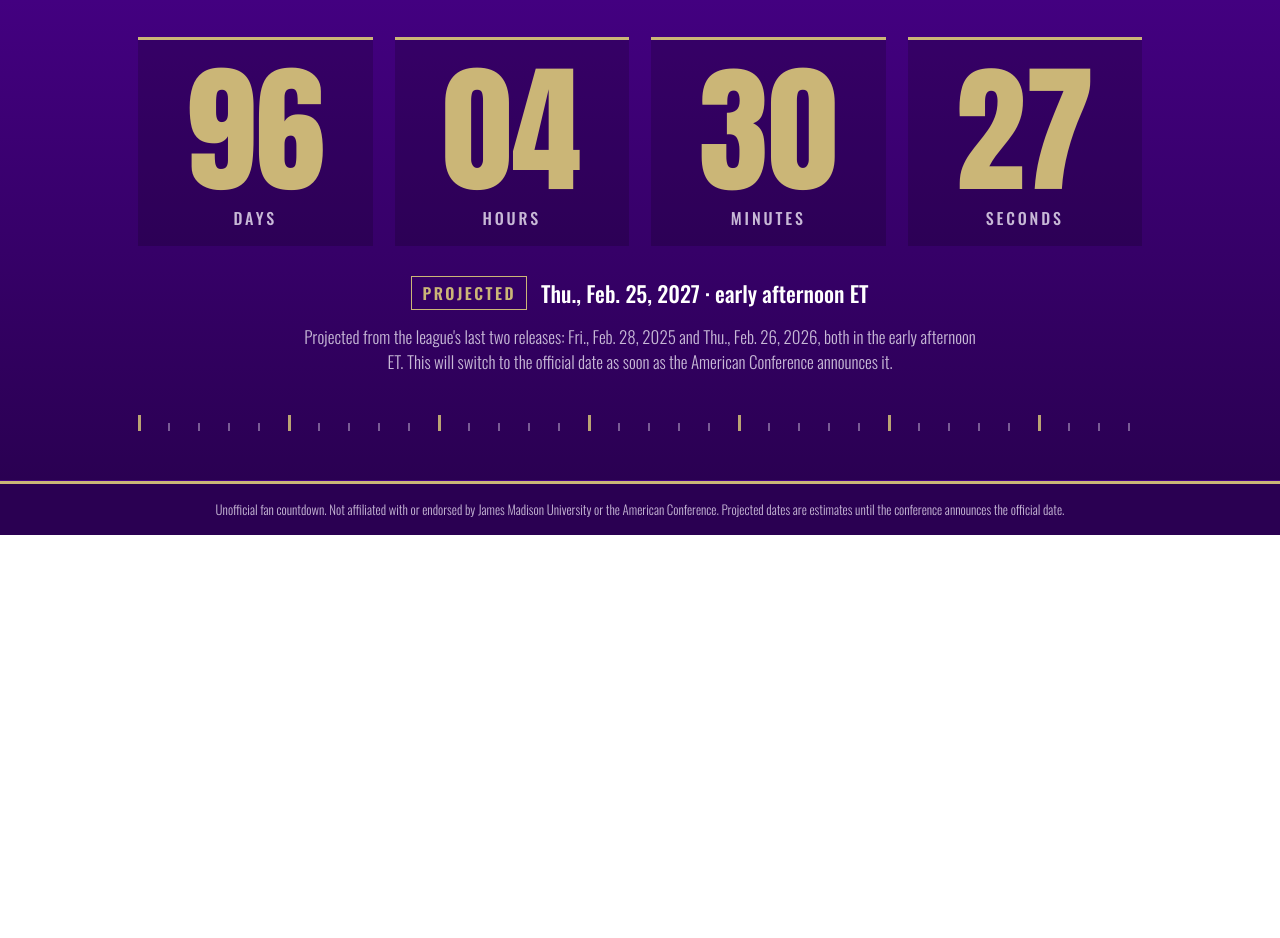
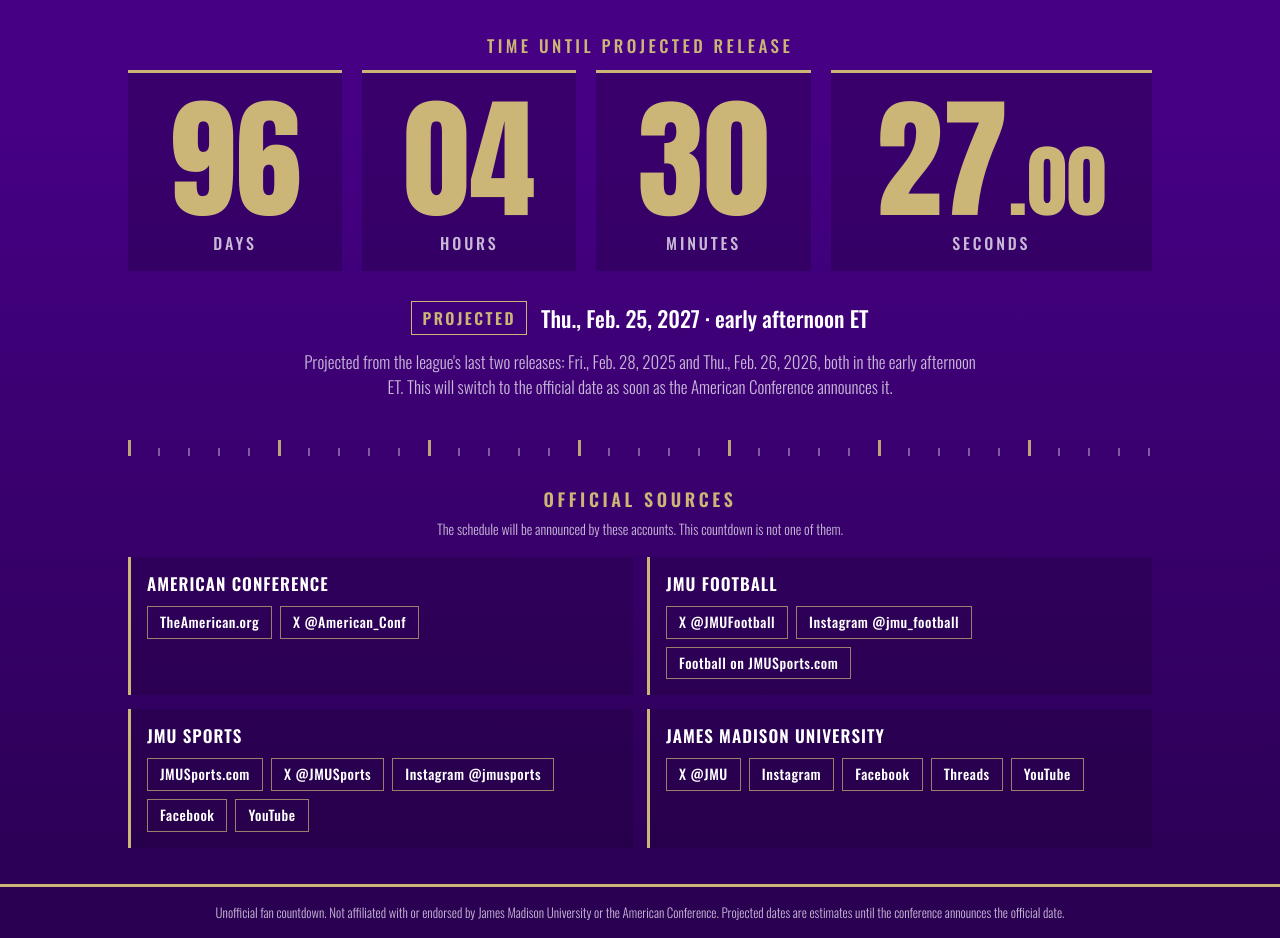
Before and after one commit to bastein-collab/jmu-countdown, a plain HTML site: page docs/index.html in a window 1280 px wide. Shown: the part 320-1258 px from the top of the page. Before the commit the page ends 855 px from the top, so only its background shows below. Drawn offline with Linux system fonts and the light colour scheme.

Commit message:
Page: hundredths on the clock, official-source links, smoother background
Co-Authored-By: Claude Opus 5.5 <noreply@anthropic.com>
Claude-Session: https://claude.ai/code/session_01VtJ7kFApcSwAYD1WnxDeXy

```diff
--- a/docs/index.html
+++ b/docs/index.html
@@ -7,7 +7,7 @@
 <meta name="description" content="Live countdown to the release of the 2027 American Conference football schedule, JMU's first as a member. Unofficial fan countdown.">
 <meta property="og:type" content="website">
 <meta property="og:title" content="Countdown to the 2027 American Conference Football Schedule">
-<meta property="og:description" content="JMU's first schedule as an American Conference member. Live countdown, updated every second.">
+<meta property="og:description" content="JMU's first schedule as an American Conference member. Live countdown to the hundredth of a second.">
 <meta property="og:url" content="https://bastein-collab.github.io/jmu-countdown/">
 <meta property="og:image" content="https://bastein-collab.github.io/jmu-countdown/latest.png">
 <meta property="og:image:width" content="1600">
@@ -27,20 +27,21 @@
     --muted: #c8b9d7;
   }
   * { box-sizing: border-box; margin: 0; padding: 0; }
-  html, body { height: 100%; }
+  html { background-color: var(--purple-dark); }
   body {
     font-family: "Oswald", "Arial Narrow", Arial, sans-serif;
     color: var(--ink);
-    background: linear-gradient(180deg, var(--purple) 0%, var(--purple) 35%, var(--purple-dark) 100%);
+    background: linear-gradient(180deg, var(--purple) 0%, var(--purple) 35%, var(--purple-dark) 100%) no-repeat;
+    background-color: var(--purple-dark);
     min-height: 100vh;
     display: flex;
     flex-direction: column;
   }
   main {
     flex: 1;
-    width: min(1100px, 100%);
+    width: min(1120px, 100%);
     margin: 0 auto;
-    padding: clamp(28px, 6vw, 64px) clamp(18px, 5vw, 48px) 32px;
+    padding: clamp(28px, 6vw, 64px) clamp(16px, 5vw, 48px) 36px;
     display: flex;
     flex-direction: column;
     align-items: center;
@@ -64,25 +65,40 @@
   }
   .sub { color: var(--soft); font-weight: 400; font-size: clamp(17px, 2.6vw, 26px); margin-top: 10px; }
 
+  /* ---------- clock ---------- */
+  .clock-label {
+    margin-top: clamp(28px, 5vw, 48px);
+    color: var(--gold);
+    font-weight: 500;
+    letter-spacing: 0.2em;
+    text-transform: uppercase;
+    font-size: clamp(12px, 1.8vw, 17px);
+  }
   .clock {
     display: grid;
-    grid-template-columns: repeat(4, minmax(0, 1fr));
-    gap: clamp(8px, 2vw, 22px);
+    grid-template-columns: 1fr 1fr 1fr 1.5fr;
+    gap: clamp(8px, 1.8vw, 20px);
     width: 100%;
-    margin: clamp(28px, 5vw, 52px) 0 clamp(20px, 3vw, 30px);
+    margin: 12px 0 clamp(20px, 3vw, 30px);
   }
   .unit {
     background: rgba(0, 0, 0, 0.18);
     border-top: 3px solid var(--gold);
     padding: clamp(10px, 2vw, 20px) 4px clamp(8px, 1.6vw, 16px);
+    min-width: 0;
   }
   .num {
     font-family: "Anton", Impact, sans-serif;
     color: var(--gold);
-    font-size: clamp(46px, 12vw, 140px);
+    font-size: clamp(44px, 11vw, 132px);
     line-height: 1;
-    font-variant-numeric: tabular-nums;
+    white-space: nowrap;
   }
+  /* Anton's digits aren't all the same width, so each digit sits in a fixed-width
+     box. Without this the numbers shimmy sideways as the hundredths change. */
+  .dg { display: inline-block; width: 0.5em; text-align: center; }
+  .pt { display: inline-block; width: 0.24em; text-align: center; }
+  .frac { font-size: 0.6em; }
   .lab {
     margin-top: 6px;
     font-weight: 500;
@@ -97,7 +113,7 @@
     color: var(--gold);
     font-size: clamp(54px, 13vw, 150px);
     line-height: 1;
-    margin: clamp(28px, 5vw, 52px) 0 clamp(16px, 3vw, 26px);
+    margin: 12px 0 clamp(16px, 3vw, 26px);
   }
   .when {
     display: inline-flex;
@@ -123,24 +139,58 @@
   .hash {
     width: 100%;
     height: 16px;
-    margin: clamp(28px, 4vw, 40px) 0 18px;
+    margin: clamp(28px, 4vw, 40px) 0 clamp(22px, 3vw, 30px);
     background:
       repeating-linear-gradient(90deg, var(--gold) 0 3px, transparent 3px 150px) bottom / 100% 16px no-repeat,
       repeating-linear-gradient(90deg, rgba(200,185,215,.55) 0 2px, transparent 2px 30px) bottom / 100% 8px no-repeat;
     opacity: .9;
   }
-  .follow { display: flex; flex-wrap: wrap; gap: 12px; justify-content: center; }
-  .follow a, .sponsor a {
+
+  /* ---------- follow + official links ---------- */
+  .follow { display: flex; flex-wrap: wrap; gap: 12px; justify-content: center; margin-bottom: 26px; }
+  .follow:empty { display: none; }
+  .chip, .follow a, .sponsor a {
     color: var(--ink);
     text-decoration: none;
     border: 1.5px solid rgba(203, 182, 119, .7);
-    padding: 9px 16px;
+    padding: 8px 14px;
     font-weight: 500;
+    letter-spacing: .04em;
+    font-size: 15px;
+    line-height: 1.2;
+    display: inline-block;
+  }
+  .chip:hover, .follow a:hover, .sponsor a:hover, .chip:focus-visible { background: rgba(203, 182, 119, .16); outline: none; }
+  .sources { width: 100%; }
+  .sources h2 {
+    color: var(--gold);
+    font-weight: 600;
+    letter-spacing: 0.2em;
+    text-transform: uppercase;
+    font-size: clamp(14px, 2vw, 18px);
+  }
+  .sources .note { color: var(--muted); font-weight: 300; font-size: 14px; margin: 6px 0 18px; }
+  .groups {
+    display: grid;
+    grid-template-columns: repeat(2, minmax(0, 1fr));
+    gap: 14px;
+    text-align: left;
+  }
+  .group {
+    background: rgba(0, 0, 0, 0.14);
+    border-left: 3px solid var(--gold);
+    padding: 14px 16px 16px;
+  }
+  .group h3 {
+    font-weight: 600;
+    font-size: 17px;
     letter-spacing: .06em;
-    font-size: 15px;
+    text-transform: uppercase;
+    margin-bottom: 10px;
   }
-  .follow a:hover, .sponsor a:hover { background: rgba(203, 182, 119, .15); }
-  .sponsor { margin-top: 18px; color: var(--muted); font-size: 14px; letter-spacing: .08em; display: none; }
+  .group .chips { display: flex; flex-wrap: wrap; gap: 8px; }
+  .chip { font-size: 14px; padding: 7px 12px; }
+  .sponsor { margin-top: 22px; color: var(--muted); font-size: 14px; letter-spacing: .08em; display: none; }
   footer {
     background: var(--purple-dark);
     border-top: 3px solid var(--gold);
@@ -151,9 +201,12 @@
     padding: 16px clamp(18px, 5vw, 48px);
     text-align: center;
   }
-  @media (max-width: 520px) {
-    .clock { grid-template-columns: repeat(2, 1fr); }
-    .num { font-size: 21vw; }
+  @media (max-width: 720px) {
+    .groups { grid-template-columns: 1fr; }
+  }
+  @media (max-width: 560px) {
+    .clock { grid-template-columns: 1fr 1fr; }
+    .num { font-size: 19vw; }
   }
 </style>
 </head>
@@ -164,11 +217,12 @@
   <h1 id="headline">2027 American Conference Football Schedule</h1>
   <p class="sub" id="subhead">JMU's first schedule as an American Conference member</p>
 
+  <div class="clock-label" id="clockLabel">Time until projected release</div>
   <div class="clock" id="clock" role="timer" aria-live="off">
-    <div class="unit"><div class="num" id="d">--</div><div class="lab">Days</div></div>
-    <div class="unit"><div class="num" id="h">--</div><div class="lab">Hours</div></div>
-    <div class="unit"><div class="num" id="m">--</div><div class="lab">Minutes</div></div>
-    <div class="unit"><div class="num" id="s">--</div><div class="lab">Seconds</div></div>
+    <div class="unit"><div class="num" id="d"></div><div class="lab">Days</div></div>
+    <div class="unit"><div class="num" id="h"></div><div class="lab">Hours</div></div>
+    <div class="unit"><div class="num" id="m"></div><div class="lab">Minutes</div></div>
+    <div class="unit"><div class="num"><span id="s"></span><span class="frac" id="cs"></span></div><div class="lab">Seconds</div></div>
   </div>
   <div class="done" id="done">Schedule Day</div>
 
@@ -179,7 +233,51 @@
   <p class="basis" id="basis"></p>
 
   <div class="hash" aria-hidden="true"></div>
-  <nav class="follow" id="follow"></nav>
+
+  <nav class="follow" id="follow" aria-label="Follow this countdown"></nav>
+
+  <section class="sources" aria-labelledby="sourcesHead">
+    <h2 id="sourcesHead">Official sources</h2>
+    <p class="note">The schedule will be announced by these accounts. This countdown is not one of them.</p>
+    <div class="groups">
+      <div class="group">
+        <h3>American Conference</h3>
+        <div class="chips">
+          <a class="chip" href="https://theamerican.org/" target="_blank" rel="noopener">TheAmerican.org</a>
+          <a class="chip" href="https://x.com/American_Conf" target="_blank" rel="noopener">X @American_Conf</a>
+        </div>
+      </div>
+      <div class="group">
+        <h3>JMU Football</h3>
+        <div class="chips">
+          <a class="chip" href="https://x.com/JMUFootball" target="_blank" rel="noopener">X @JMUFootball</a>
+          <a class="chip" href="https://www.instagram.com/jmu_football/" target="_blank" rel="noopener">Instagram @jmu_football</a>
+          <a class="chip" href="https://jmusports.com/sports/football" target="_blank" rel="noopener">Football on JMUSports.com</a>
+        </div>
+      </div>
+      <div class="group">
+        <h3>JMU Sports</h3>
+        <div class="chips">
+          <a class="chip" href="https://jmusports.com/" target="_blank" rel="noopener">JMUSports.com</a>
+          <a class="chip" href="https://x.com/jmusports" target="_blank" rel="noopener">X @JMUSports</a>
+          <a class="chip" href="https://www.instagram.com/jmusports/" target="_blank" rel="noopener">Instagram @jmusports</a>
+          <a class="chip" href="https://www.facebook.com/JMUSports" target="_blank" rel="noopener">Facebook</a>
+          <a class="chip" href="https://www.youtube.com/user/jmufanatic" target="_blank" rel="noopener">YouTube</a>
+        </div>
+      </div>
+      <div class="group">
+        <h3>James Madison University</h3>
+        <div class="chips">
+          <a class="chip" href="https://x.com/jmu" target="_blank" rel="noopener">X @JMU</a>
+          <a class="chip" href="https://www.instagram.com/jamesmadisonuniversity/" target="_blank" rel="noopener">Instagram</a>
+          <a class="chip" href="https://www.facebook.com/jamesmadisonuniversity" target="_blank" rel="noopener">Facebook</a>
+          <a class="chip" href="https://www.threads.net/@jamesmadisonuniversity" target="_blank" rel="noopener">Threads</a>
+          <a class="chip" href="https://www.youtube.com/user/DukeDogTV" target="_blank" rel="noopener">YouTube</a>
+        </div>
+      </div>
+    </div>
+  </section>
+
   <div class="sponsor" id="sponsor"></div>
 </main>
 <footer>
@@ -205,8 +303,26 @@
   };
 
   var $ = function (id) { return document.getElementById(id); };
-  var pad = function (n) { return String(n).padStart(2, "0"); };
-  var timer = null;
+  var reduceMotion = window.matchMedia && window.matchMedia("(prefers-reduced-motion: reduce)").matches;
+  var rafId = null, intervalId = null;
+
+  // Write a string into fixed-width digit boxes; only touch boxes whose digit changed.
+  function setDigits(el, str) {
+    if (el.childNodes.length !== str.length) {
+      el.textContent = "";
+      for (var i = 0; i < str.length; i++) {
+        var sp = document.createElement("span");
+        sp.className = str[i] === "." ? "pt" : "dg";
+        sp.textContent = str[i];
+        el.appendChild(sp);
+      }
+      return;
+    }
+    for (var j = 0; j < str.length; j++) {
+      if (el.childNodes[j].textContent !== str[j]) el.childNodes[j].textContent = str[j];
+    }
+  }
+  var two = function (n) { return n < 10 ? "0" + n : String(n); };
 
   // Calendar date (YYYY-MM-DD) of a moment in New York time.
   function etDate(ms) {
@@ -222,12 +338,19 @@
     return list[list.length - 1] || null;
   }
 
+  function stop() {
+    if (rafId) cancelAnimationFrame(rafId);
+    if (intervalId) clearInterval(intervalId);
+    rafId = intervalId = null;
+  }
+
   function render(cfg) {
     var cd = pick(cfg);
     if (!cd) return;
     var official = cd.status === "official";
     $("headline").textContent = cd.headline;
     $("subhead").textContent = cd.subhead || "";
+    $("clockLabel").textContent = official ? "Time until release" : "Time until projected release";
     $("badge").textContent = official ? "Official" : "Projected";
     $("badge").className = "badge" + (official ? " official" : "");
     $("whenText").textContent = cd.date_label + " · " + (official ? cd.time_label_official : cd.time_label_projected);
@@ -235,8 +358,8 @@
 
     var acc = cfg.accounts || {};
     var links = [];
-    if (acc.x) links.push(['https://x.com/' + acc.x.replace(/^@/, ''), 'Follow on X']);
-    if (acc.bluesky) links.push(['https://bsky.app/profile/' + acc.bluesky.replace(/^@/, ''), 'Follow on Bluesky']);
+    if (acc.x) links.push(["https://x.com/" + acc.x.replace(/^@/, ""), "Follow this countdown on X"]);
+    if (acc.bluesky) links.push(["https://bsky.app/profile/" + acc.bluesky.replace(/^@/, ""), "Follow this countdown on Bluesky"]);
     $("follow").innerHTML = "";
     links.forEach(function (l) {
       var a = document.createElement("a");
@@ -244,11 +367,12 @@
       $("follow").appendChild(a);
     });
 
-    var sp = cfg.sponsor;
+    var sp = cfg.sponsor, box = $("sponsor");
+    box.textContent = "";
+    box.style.display = "none";
     if (sp && sp.name) {
-      var box = $("sponsor");
       box.style.display = "block";
-      box.textContent = "Presented by ";
+      box.appendChild(document.createTextNode("Presented by "));
       if (sp.url) {
         var a = document.createElement("a");
         a.href = sp.url; a.textContent = sp.name; a.target = "_blank"; a.rel = "noopener sponsored";
@@ -259,25 +383,44 @@
     }
 
     var target = Date.parse(cd.target);
+    var lastLabelSec = -1;
+
     function tick() {
       var diff = target - Date.now();
       if (diff <= 0) {
         $("clock").style.display = "none";
+        $("clockLabel").style.display = "none";
         $("done").style.display = "block";
-        if (timer) clearInterval(timer);
-        return;
+        stop();
+        return false;
       }
-      var s = Math.floor(diff / 1000);
-      $("d").textContent = Math.floor(s / 86400);
-      $("h").textContent = pad(Math.floor(s % 86400 / 3600));
-      $("m").textContent = pad(Math.floor(s % 3600 / 60));
-      $("s").textContent = pad(s % 60);
-      $("clock").setAttribute("aria-label",
-        Math.floor(s / 86400) + " days, " + Math.floor(s % 86400 / 3600) + " hours, " + Math.floor(s % 3600 / 60) + " minutes remaining");
+      var cs = Math.floor(diff / 10);            // hundredths of a second remaining
+      var days = Math.floor(cs / 8640000);
+      var hrs = Math.floor(cs % 8640000 / 360000);
+      var mins = Math.floor(cs % 360000 / 6000);
+      var secs = Math.floor(cs % 6000 / 100);
+      setDigits($("d"), String(days));
+      setDigits($("h"), two(hrs));
+      setDigits($("m"), two(mins));
+      setDigits($("s"), two(secs));
+      setDigits($("cs"), "." + two(cs % 100));
+      var totalSec = Math.floor(cs / 100);
+      if (totalSec !== lastLabelSec) {           // screen-reader label once a second, not every frame
+        lastLabelSec = totalSec;
+        $("clock").setAttribute("aria-label", days + " days, " + hrs + " hours, " + mins + " minutes, " + secs + " seconds remaining");
+      }
+      return true;
     }
-    if (timer) clearInterval(timer);
-    tick();
-    timer = setInterval(tick, 1000);
+
+    function loop() { if (tick()) rafId = requestAnimationFrame(loop); }
+
+    stop();
+    if (reduceMotion) {        // visitors who ask for less motion get a once-a-second update
+      tick();
+      intervalId = setInterval(tick, 1000);
+    } else {
+      loop();
+    }
   }
 
   render(FALLBACK);
```
Also changed, not shown: 1 other file.
